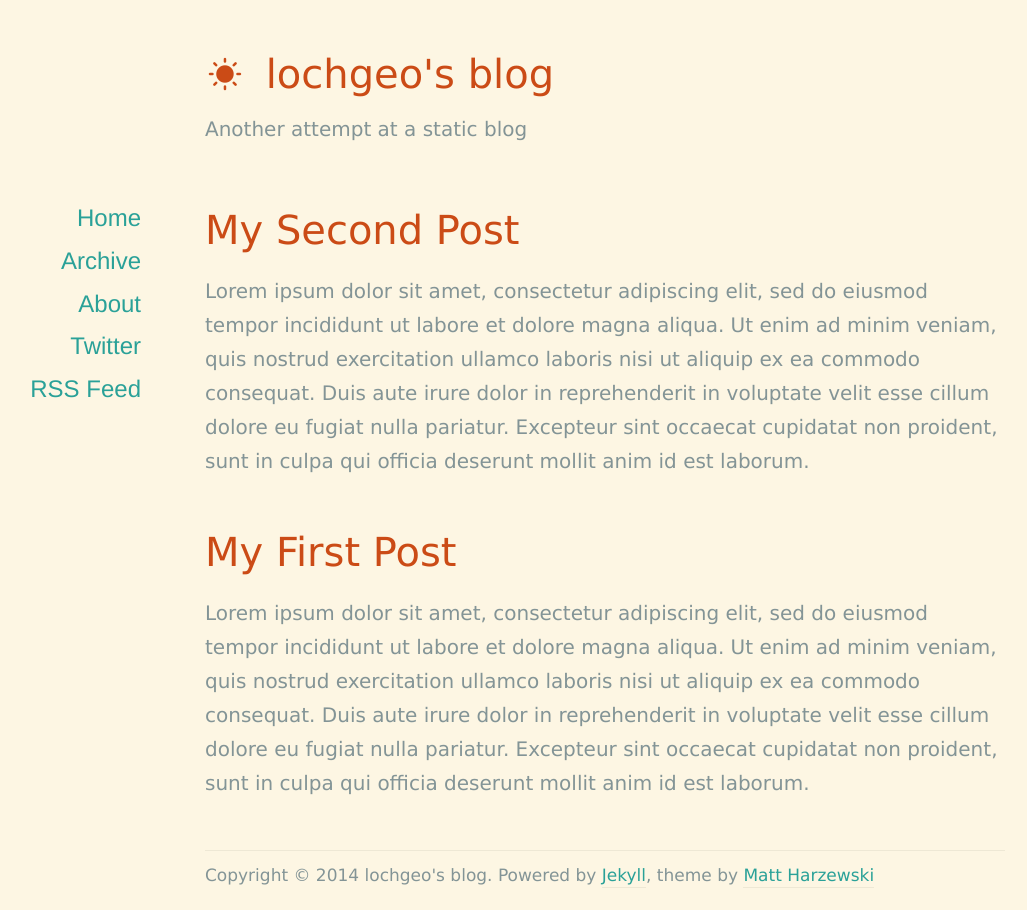
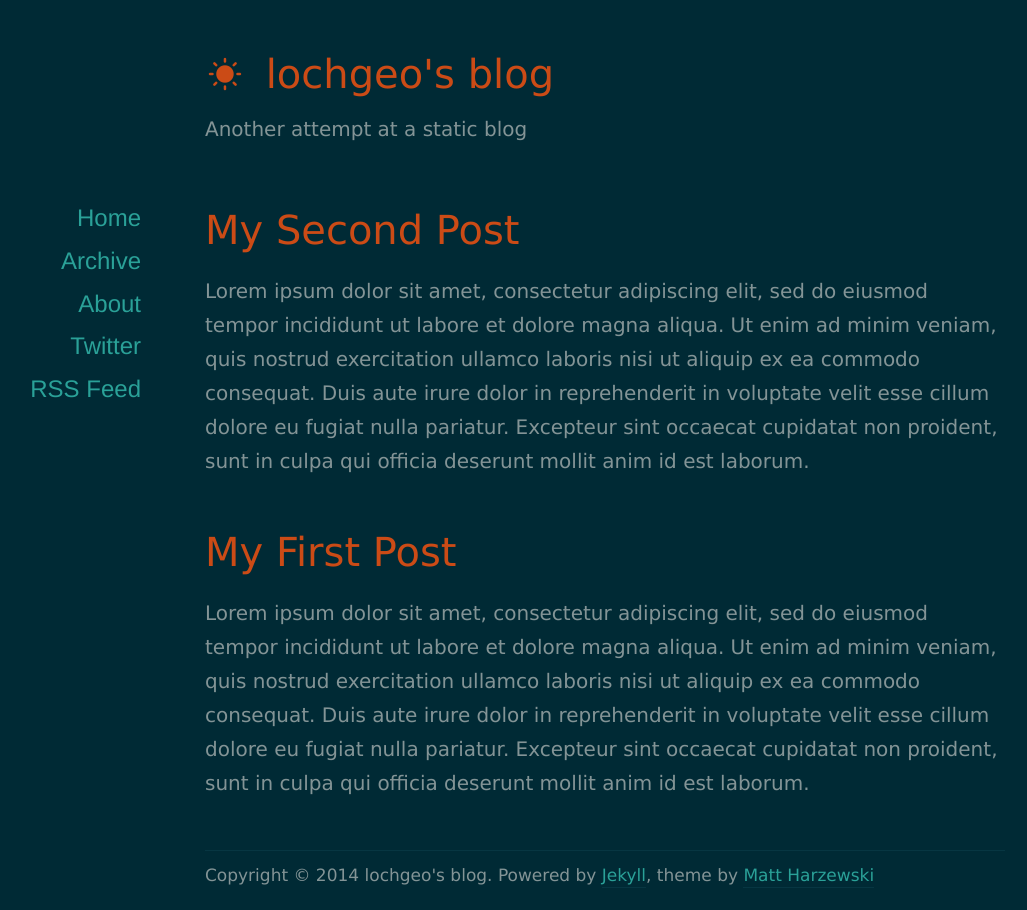
Before and after one commit to lochgeo/lochgeo.github.io, a Jekyll site: the page built from index.html, in a window 1280 px wide. Shown: the whole page, without its empty margins (35-1062 px from the left). Built offline with Jekyll 4.4.1, drawn with Linux system fonts in a browser that asks for light colours; nearby versions of some CDN libraries; the list of posts is cut into pages by our own code.

Commit message:
switch to dark

```diff
--- a/_layouts/default.html
+++ b/_layouts/default.html
@@ -11,7 +11,7 @@
   <![endif]-->
 
   <link href="/assets/css/style.css" rel="stylesheet" />
-  <link href="/assets/css/colors-light.css" rel="stylesheet" />
+  <link href="/assets/css/colors-dark.css" rel="stylesheet" />
 
 </head>
 
@@ -48,7 +48,7 @@
       {{ content }}
     </div>
 
-
+    {% include comments.html %}
 
   </div>
 
```
